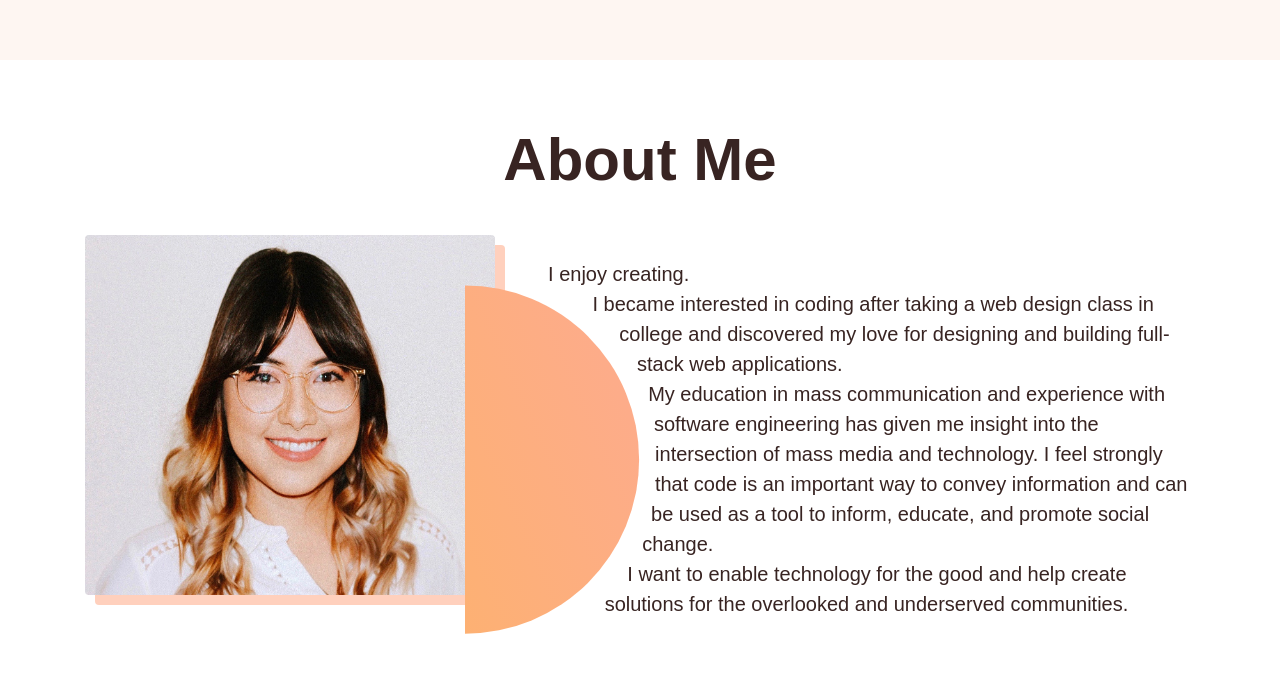
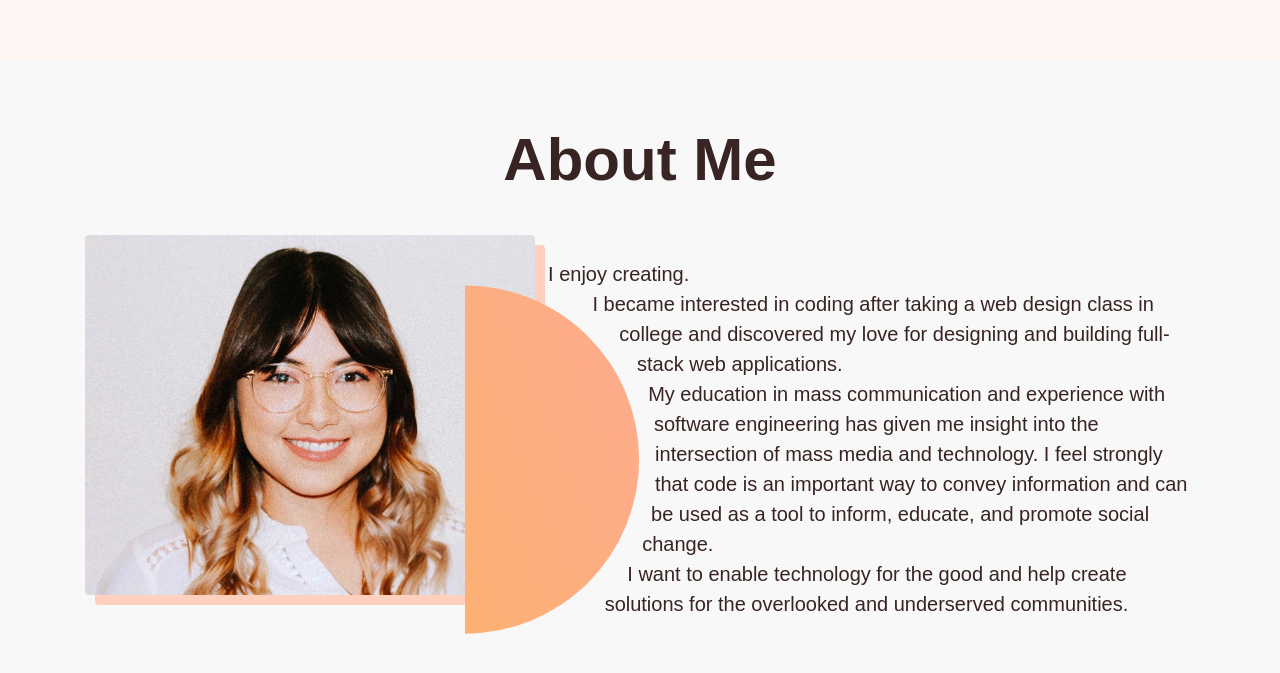
Before and after one commit to beverlyosoria/portfolio, a React (Create React App) app: page / in a window 1280 px wide. Shown: the part 667-1340 px from the top of the page. Built offline with nearby package versions, Linux system fonts and the light colour scheme.

Commit message:
fixes learn more link

```diff
--- a/src/App.css
+++ b/src/App.css
@@ -14,13 +14,14 @@ p {
 }
 /* About section */
 .about {
+  background: #f8f8f8;
   padding-top: 5%;
   padding-bottom: 15%;
 }
 .avatar-img {
   float: center;
   height: 360px;
-  width: 410px;
+  width: 450px;
   box-shadow: 10px 10px 0 #ffd0bd;
 }
 .circle {
--- a/src/App.js
+++ b/src/App.js
@@ -35,7 +35,6 @@ class App extends Component {
                 Passionate about making a social impact in the ever-evolving
                 space of technology.
               </p>
-              <button class="learn-more">
               <Link
                 to="#about"
                 style={{
@@ -43,9 +42,8 @@ class App extends Component {
                   textDecoration: "none"
                 }}
               >
-                  Learn More
+                <button class="learn-more">Learn More</button>
               </Link>
-              </button>
             </Container>
           </Fade>
         </Jumbotron>
```
Lines whose indentation alone changed are shown as unchanged.
